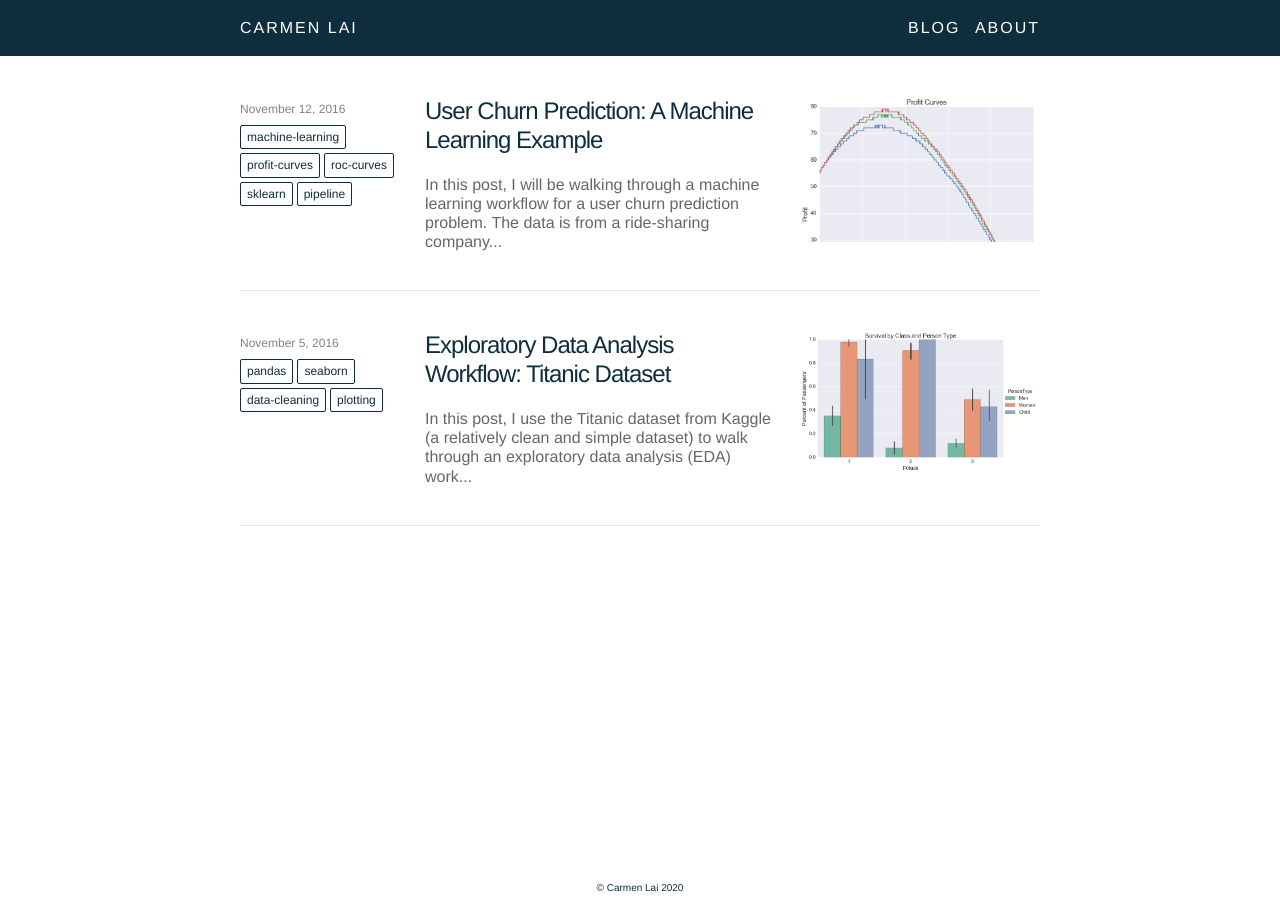
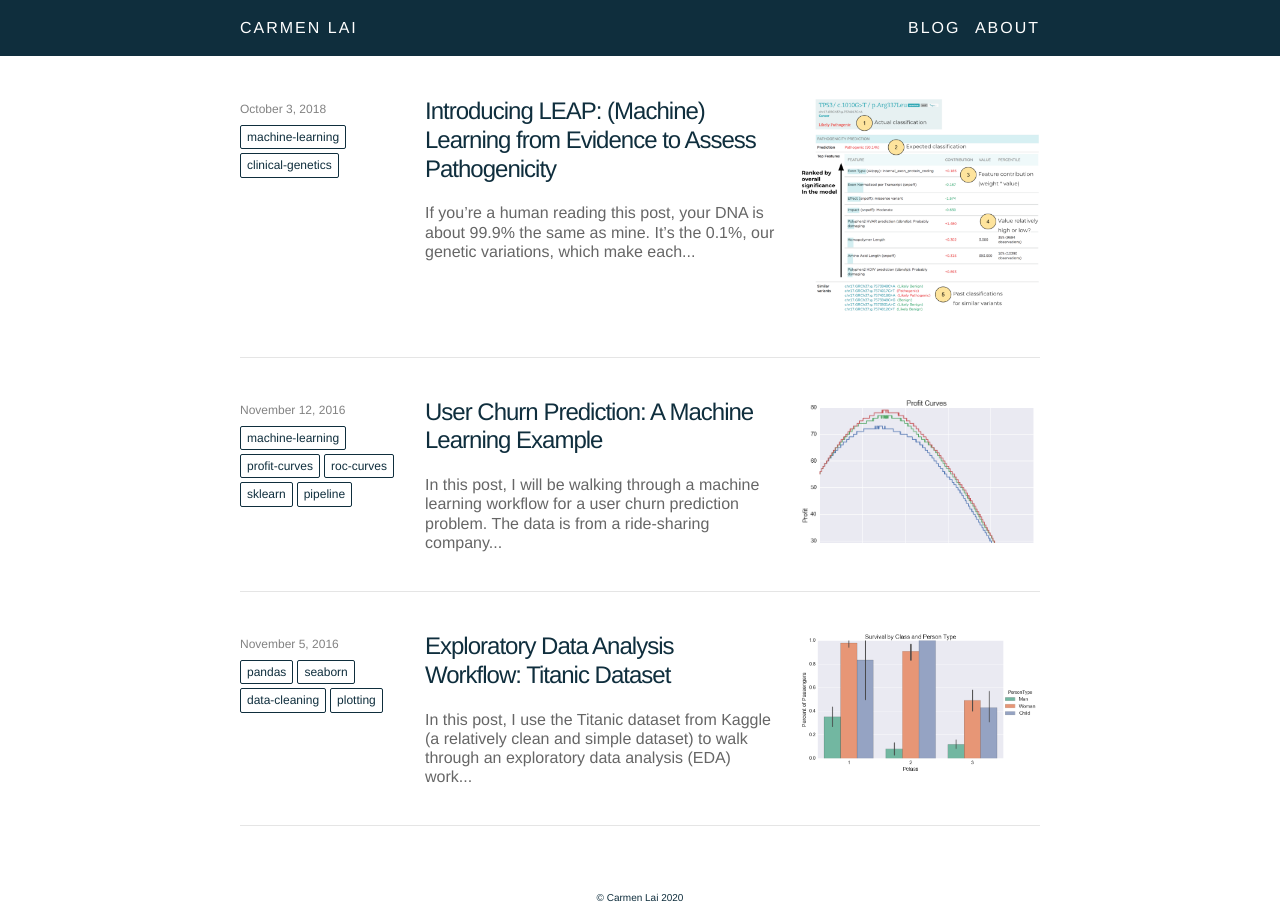
Before and after one commit to ocarmieo/ocarmieo.github.io, a Jekyll site: the page built from index.html, in a window 1280 px wide. Built offline with Jekyll 4.4.1, drawn with Linux system fonts in a browser that asks for light colours; nearby versions of some CDN libraries; the list of posts is cut into pages by our own code; comment, search, counter and statistics services are not loaded.

Commit message:
added leap post

```diff
--- a/Gemfile
+++ b/Gemfile
@@ -10,4 +10,5 @@ gem 'jekyll', '~> 3.6'
 group :jekyll_plugins do
    gem "jekyll-feed"
    gem "jekyll-paginate"
+   gem "jekyll-redirect-from"
 end
--- a/_config.yml
+++ b/_config.yml
@@ -50,9 +50,12 @@ kramdown:
   input: GFM
   syntax_highlighter: rouge
 highlighter: rouge
-gems:
+plugins:
   - jekyll-feed
   - jekyll-paginate
+  - jekyll-redirect-from
 exclude:
   - Gemfile
   - Gemfile.lock
+whitelist:
+- jekyll-redirect-from
--- /dev/null
+++ b/_posts/2018-10-03-leap-machine-learning-from-evidence-to-assess-pathogenicity.markdown
@@ -0,0 +1,10 @@
+---
+title: 'Introducing LEAP: (Machine) Learning from Evidence to Assess Pathogenicity'
+layout: post
+date: 2018-10-03
+tags: [machine-learning, clinical-genetics]
+image: /img/leap.png
+snippet: If you’re a human reading this post, your DNA is about 99.9% the same as mine. It’s the 0.1%, our genetic variations, which make each of us unique.
+redirect_to:
+- https://www.color.com/leap-machine-learning-from-evidence-to-assess-pathogenicity-8bec2e0caa93
+---
--- a/index.html
+++ b/index.html
@@ -12,7 +12,11 @@ layout: default
               {{ post.title }}
             </h2>
             <div class="post-snippet">
-              {{ post.content | markdownify | strip_html | truncatewords:25 }}
+              {% if post.snippet %}
+                {{ post.snippet | truncatewords:25 }}
+              {% else %}
+                {{ post.content | markdownify | strip_html | truncatewords:25 }}
+              {% endif %}
             </div>
           </a>
         </div>
```
Also changed, not shown: Gemfile.lock, img/leap.png (added).
